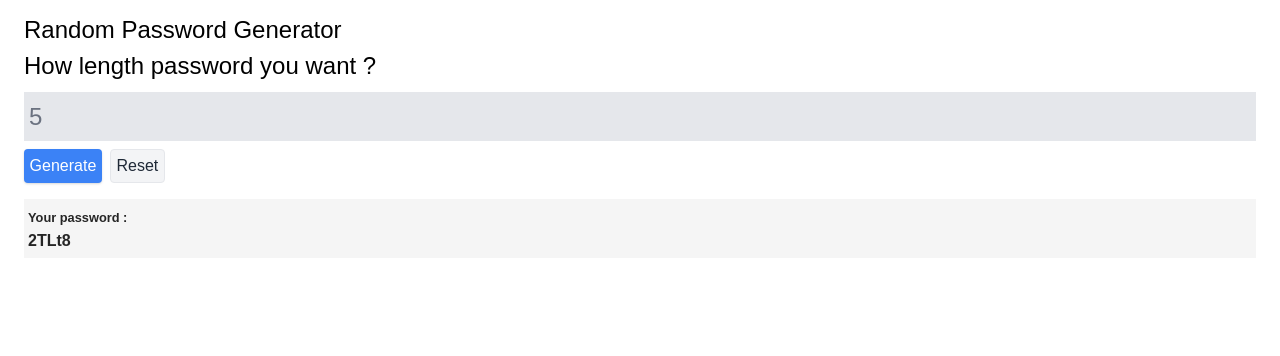
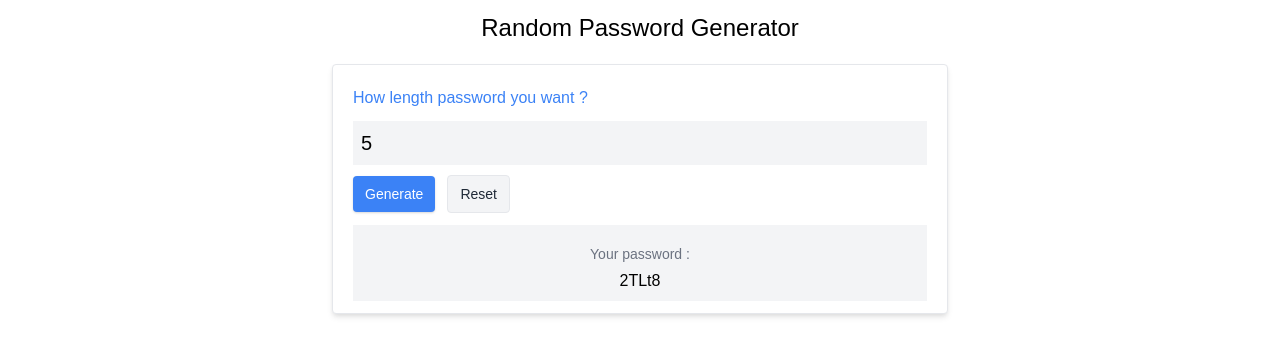
Before and after one commit to or-abdillh/random-password-generator, a Vue app: page / in a window 1280 px wide. Both pictures are taken after typing "5" into the empty fields and a click on the button "Generate". Shown: the top 356 px of the page. Built offline with nearby package versions, Linux system fonts and the light colour scheme.

Commit message:
Create style with tailwind

```diff
--- a/src/App.vue
+++ b/src/App.vue
@@ -1,5 +1,5 @@
 <template>
-   <h3>Random Password Generator</h3>
+   <h3 class="text-center text-2xl  text-bold">Random Password Generator</h3>
    <Form></Form>
 </template>
 
--- a/src/components/Form.vue
+++ b/src/components/Form.vue
@@ -1,12 +1,12 @@
 <template>
-   <section id="Form" >
-      <label for="lengthPassword">How length password you want ?</label>
-      <input class="border bg-gray-200 text-gray-500 bordee" v-model="lengthPassword" type="number" placeholder="ex: 8" name="lengthPassword" id="lengthPassword" />
-      <button class="bg-blue-500 text-white p-3 rounded shadow " @click="generatePassword" type="button">Generate</button>
-      <button class="bg-gray-100 text-gray-800 border px-3 py-2 rounded" @click="reset" type="button">Reset</button>
-      <span v-if="result != ''" id="result">
-         <small>Your password : </small>
-         <p>{{ result }}</p>
+   <section class="bg-white border md:px-5 md:py-3 border-gray-200 md:w-1/2 border-box shadow-md rounded mx-auto px-3 py-3 mt-5" >
+      <label class="text-base text-blue-500" for="lengthPassword">How length password you want ?</label>
+      <input class="border-gray-500 bg-gray-100 md:block md:w-full border-box px-2 py-2 text-xl mt-2 mb-2" v-model="lengthPassword" type="number" placeholder="ex: 8" name="lengthPassword" id="lengthPassword" />
+      <button class="bg-blue-500 text-sm text-white px-3 py-2 rounded shadow " @click="generatePassword" type="button">Generate</button>
+      <button class="bg-gray-100 text-sm ml-3 text-gray-800 border px-3 py-2 rounded" @click="reset" type="button">Reset</button>
+      <span class="block break-all bg-gray-100 mt-3 text-center px-3 py-2" v-if="result != ''" id="result">
+         <small class="text-sm text-gray-500" >Your password : </small>
+         <p class="text-base">{{ result }}</p>
       </span>
    </section>
 </template>
@@ -77,40 +77,3 @@
    }
 
 </script>
-
-<style lang="scss" >
-
-   #Form {
-      width: 100%;
-      display: flex;
-      flex-wrap: wrap;
-
-      label, input {
-         width: 100%;
-         margin-bottom: .5rem;
-      }
-
-      input {
-         padding: .35rem .25rem;
-      }
-
-      button {
-         padding: .25rem .35rem;
-         font-size: 1rem;
-         margin-bottom: 1rem;
-         margin-right: .5rem;
-      }
-
-      #result {
-         width: 100%;
-         background: whitesmoke;
-         padding: .35rem .25rem;
-         color: rgba(black, .85);
-         font-weight: bold;
-         font-size: 1rem;
-         word-break: break-all;
-      }
-   }
-
-
-</style>
```
